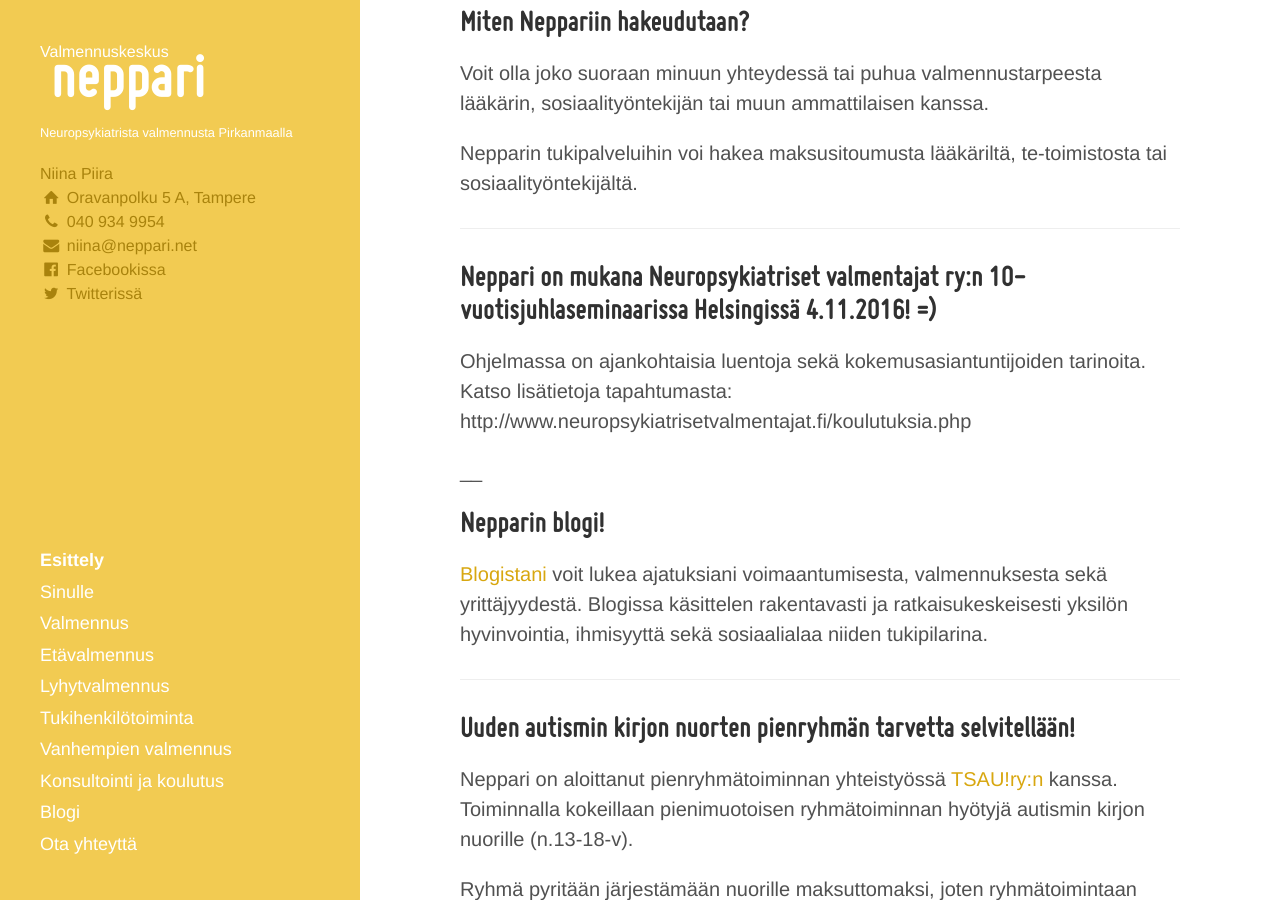
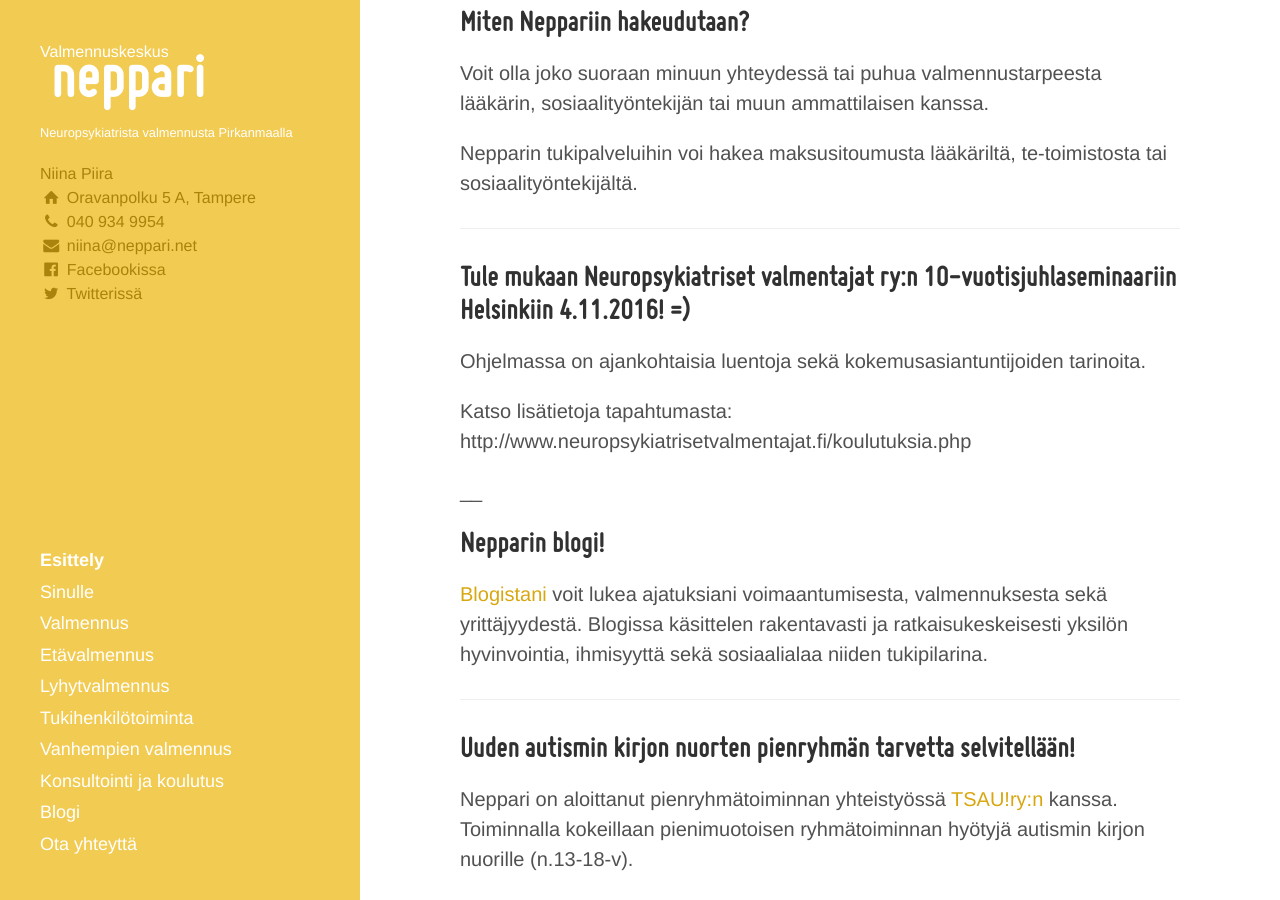
Before and after one commit to niinapiira/neppari.net, a Jekyll site: the page built from index.md, in a window 1280 px wide and 900 px high, scrolled down 629 px. Built offline with Jekyll 4.4.1, drawn with Linux system fonts in a browser that asks for light colours.

Commit message:
Updated index.md

```diff
--- a/index.md
+++ b/index.md
@@ -37,9 +37,10 @@ Nepparin tukipalveluihin voi hakea maksusitoumusta lääkäriltä, te-toimistost
 ___
 
 
-## Neppari on mukana Neuropsykiatriset valmentajat ry:n 10-vuotisjuhlaseminaarissa Helsingissä 4.11.2016! =)
+## Tule mukaan Neuropsykiatriset valmentajat ry:n 10-vuotisjuhlaseminaariin Helsinkiin 4.11.2016! =)
 
 Ohjelmassa on ajankohtaisia luentoja sekä kokemusasiantuntijoiden tarinoita.
+
 Katso lisätietoja tapahtumasta: http://www.neuropsykiatrisetvalmentajat.fi/koulutuksia.php
 
 __
```
